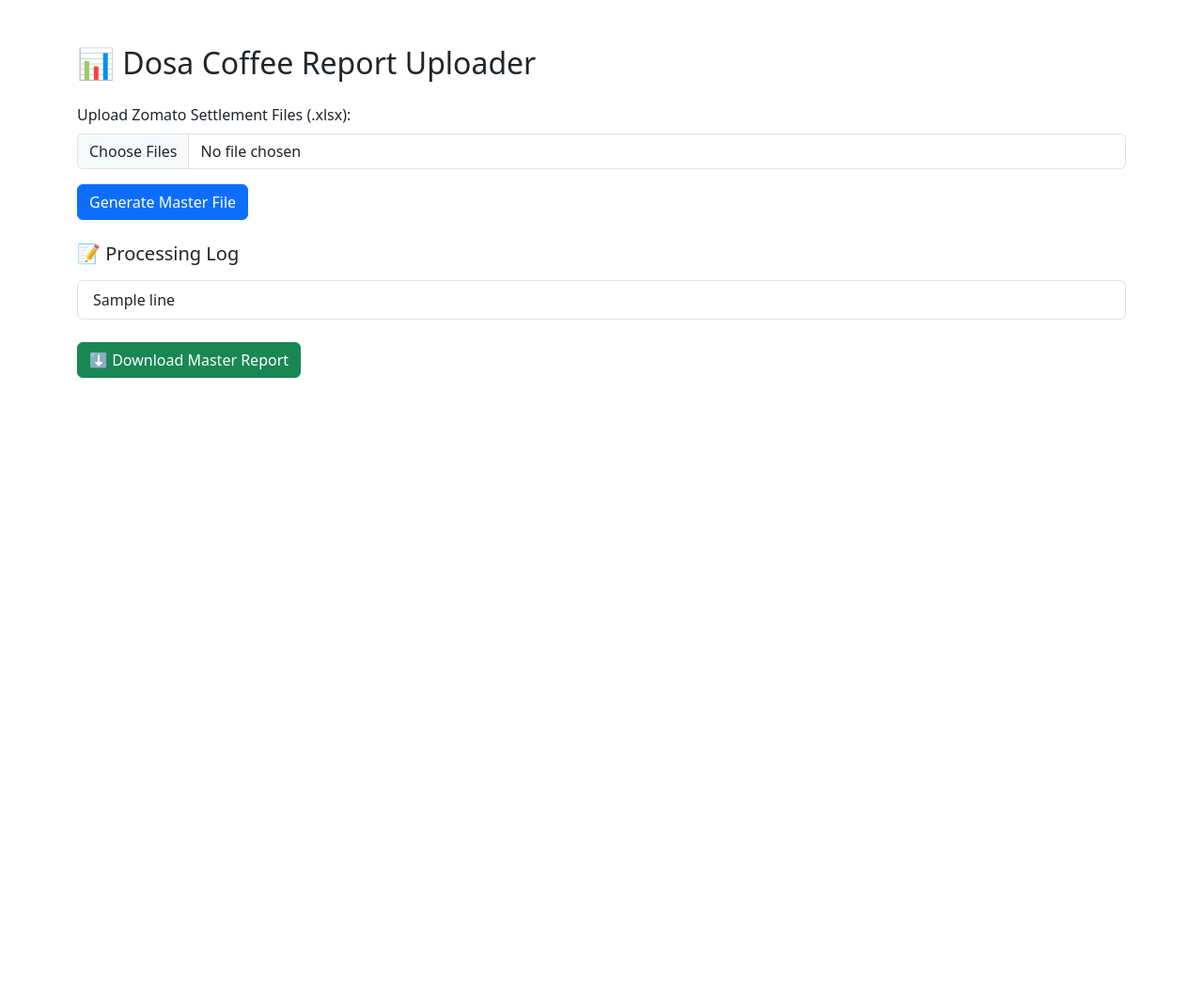
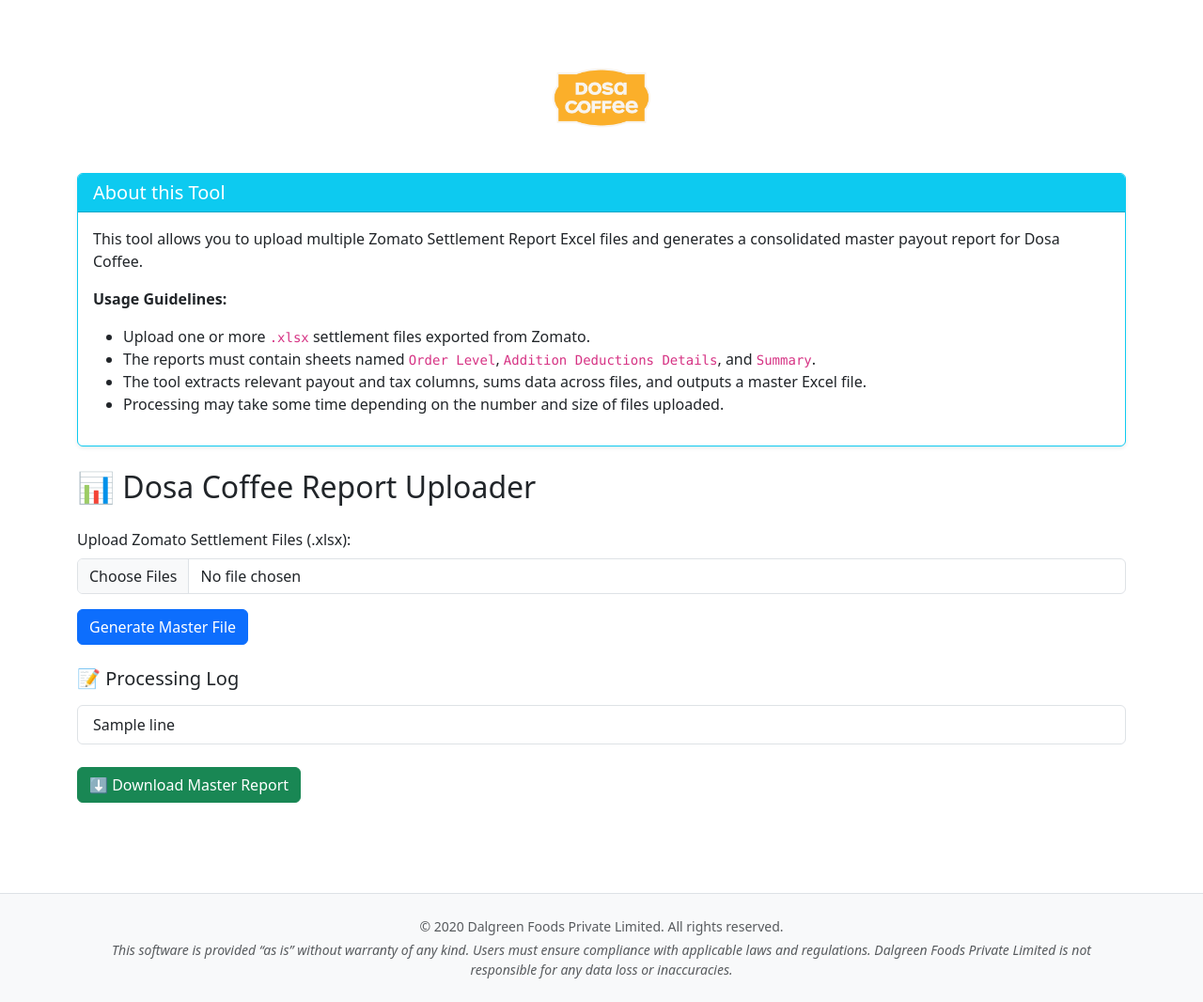
Before and after one commit to sdalmia/dosa-report-app, a Flask app: template templates/index.html in a window 1280 px wide. Shown: the whole page at 94% size. Before the commit the page ends 402 px from the top, so only its background shows below. Run offline with Flask 3, Linux system fonts and the light colour scheme; the template is opened without the code that fills it: most values are stand-ins (such as "Sample title", 1, 10 or a date in 2020).

Commit message:
Added some tech specs, UI elemnets, logo

```diff
--- a/templates/index.html
+++ b/templates/index.html
@@ -4,15 +4,59 @@
   <meta charset="UTF-8" />
   <title>Dosa Coffee Report Generator</title>
   <meta name="viewport" content="width=device-width, initial-scale=1" />
-  <link href="https://cdn.jsdelivr.net/npm/bootstrap@5.3.3/dist/css/bootstrap.min.css" rel="stylesheet" />
+  <link
+    href="https://cdn.jsdelivr.net/npm/bootstrap@5.3.3/dist/css/bootstrap.min.css"
+    rel="stylesheet"
+  />
 </head>
 <body>
   <div class="container py-5">
+    <div class="text-center mb-4">
+      <img
+        src="{{ url_for('static', filename='logo.png') }}"
+        alt="Dosa Coffee Logo"
+        style="max-width: 200px; height: auto"
+      />
+    </div>
+
+    <div class="card border-info mb-4 shadow-sm">
+      <div class="card-header bg-info text-white">
+        <h5 class="mb-0">About this Tool</h5>
+      </div>
+      <div class="card-body">
+        <p class="card-text">
+          This tool allows you to upload multiple Zomato Settlement Report Excel
+          files and generates a consolidated master payout report for Dosa Coffee.
+        </p>
+        <p><strong>Usage Guidelines:</strong></p>
+        <ul>
+          <li>
+            Upload one or more <code>.xlsx</code> settlement files exported from
+            Zomato.
+          </li>
+          <li>
+            The reports must contain sheets named <code>Order Level</code>,
+            <code>Addition Deductions Details</code>, and <code>Summary</code>.
+          </li>
+          <li>
+            The tool extracts relevant payout and tax columns, sums data across
+            files, and outputs a master Excel file.
+          </li>
+          <li>
+            Processing may take some time depending on the number and size of files
+            uploaded.
+          </li>
+        </ul>
+      </div>
+    </div>
+
     <h2 class="mb-4">📊 Dosa Coffee Report Uploader</h2>
 
     <form method="POST" enctype="multipart/form-data" onsubmit="showSpinner()">
       <div class="mb-3">
-        <label for="files" class="form-label">Upload Zomato Settlement Files (.xlsx):</label>
+        <label for="files" class="form-label"
+          >Upload Zomato Settlement Files (.xlsx):</label
+        >
         <input
           type="file"
           class="form-control"
@@ -31,7 +75,7 @@
     <div
       id="loadingSpinner"
       class="text-center mt-4"
-      style="display: none;"
+      style="display: none"
       role="status"
       aria-live="polite"
       aria-busy="true"
@@ -67,6 +111,18 @@
     {% endif %}
   </div>
 
+  <footer class="mt-5 py-4 border-top bg-light text-center text-muted small">
+    <div class="container">
+      <p class="mb-1">&copy; {{ current_year }} Dalgreen Foods Private Limited. All rights
+        reserved.</p>
+      <p class="mb-0 fst-italic">
+        This software is provided &ldquo;as is&rdquo; without warranty of any kind.
+        Users must ensure compliance with applicable laws and regulations.
+        Dalgreen Foods Private Limited is not responsible for any data loss or inaccuracies.
+      </p>
+    </div>
+  </footer>
+
   <script>
     function showSpinner() {
       document.getElementById("submit-btn").disabled = true;
@@ -74,6 +130,8 @@
     }
   </script>
 
-  <script src="https://cdn.jsdelivr.net/npm/bootstrap@5.3.3/dist/js/bootstrap.bundle.min.js"></script>
+  <script
+    src="https://cdn.jsdelivr.net/npm/bootstrap@5.3.3/dist/js/bootstrap.bundle.min.js"
+  ></script>
 </body>
 </html>
```
Also changed, not shown: static/logo.png (added).
